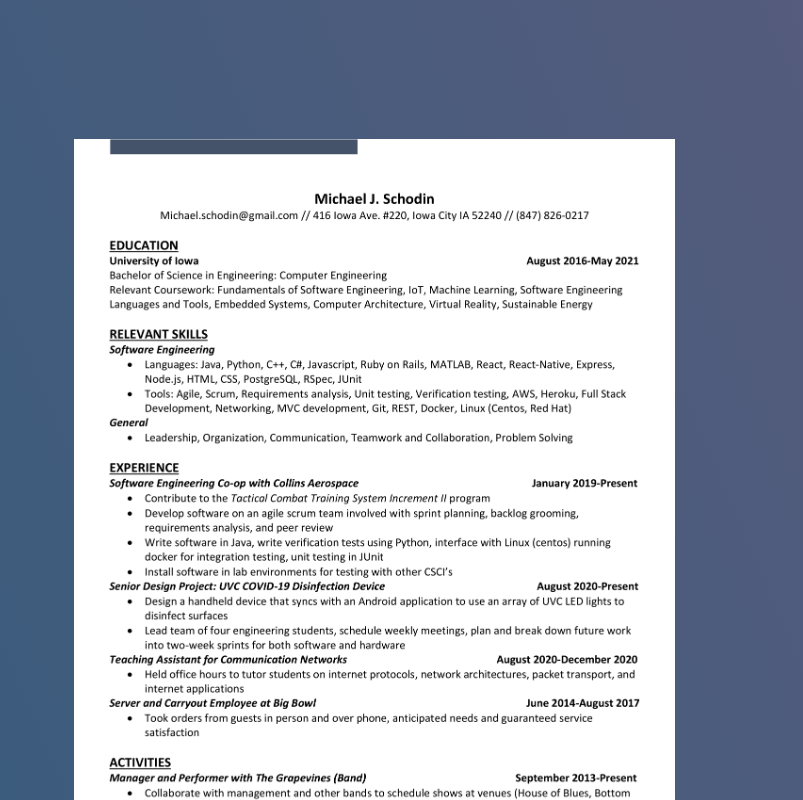
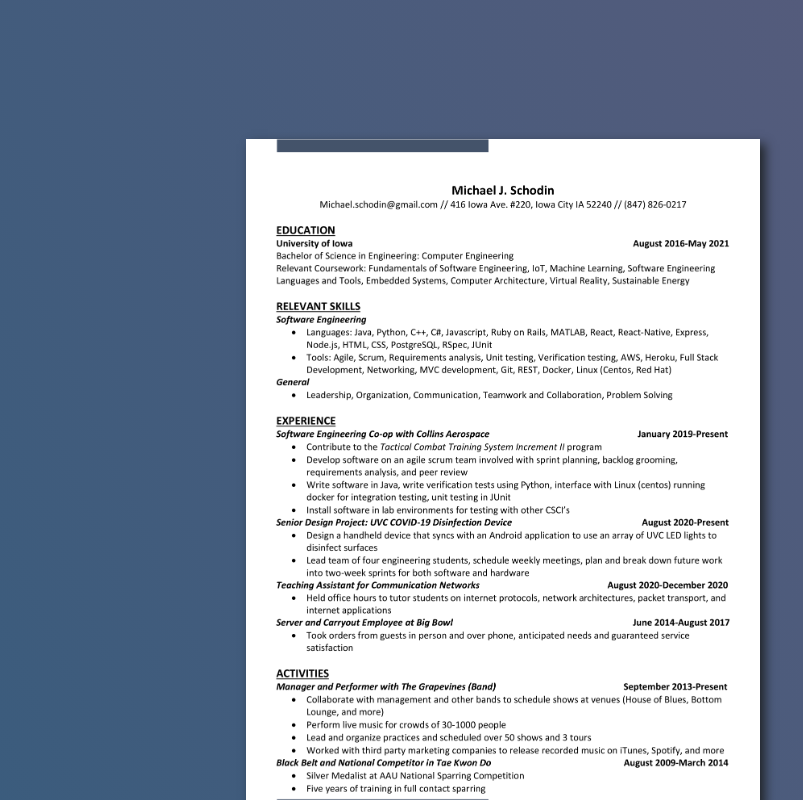
Before and after one commit to mschodin/personal_website, a React (Create React App) app: page / in a window 1280 px wide. Shown: the part 1800-2600 px from the top of the page, without its empty margins (169-972 px from the left). Built offline with nearby package versions, Linux system fonts and the light colour scheme.

Commit message:
Display resume as an image

```diff
--- a/src/Components/Resume.css
+++ b/src/Components/Resume.css
@@ -1,5 +1,11 @@
+.resume-container {
+    display:inline-flex;
+    align-items: center;
+}
+
 .resume-image {
-    /* background-image: url('../Assets/MichaelSchodinResume2021.jpg'); */
-    width: 70%;
-    /* height: 500px; */
+    width: 60%;
+    margin: auto;
+    box-shadow: 5px 5px 10px;
+    border: 5px black;
 }
--- a/src/Components/Resume.js
+++ b/src/Components/Resume.js
@@ -5,7 +5,7 @@ function Resume(props) {
     return (
         <>
             <div className="resume-container">
-                <img className="resume-image" src={require('../Assets/MichaelSchodinResume.png')} />
+                <img className="resume-image" src={require('../Assets/MichaelSchodinResume2021.png')} />
             </div>
         </>
     );
```
Also changed, not shown: src/Assets/MichaelSchodinResume2021.jpg (deleted), src/Assets/MichaelSchodinResume2021.png (renamed from src/Assets/MichaelSchodinResume.png).
